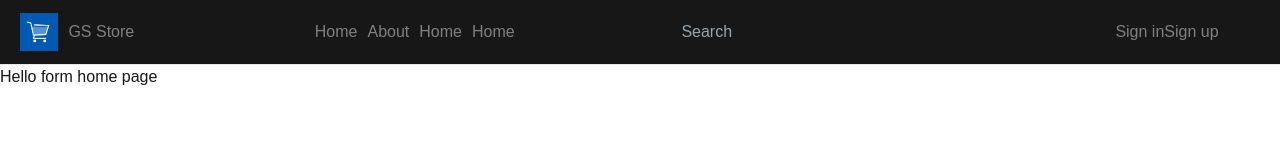
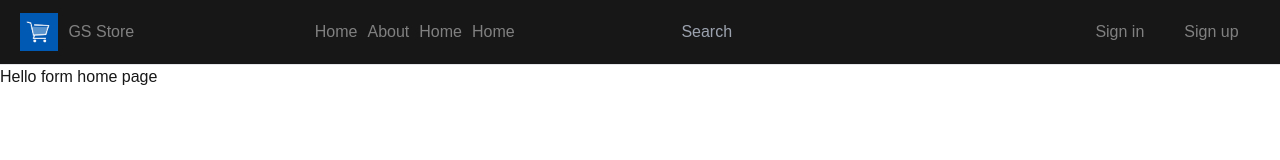
Before and after one commit to GS-719/GS-Store, a Next.js app: page / in a window 1280 px wide. Shown: the top 160 px of the page. Built offline with nearby package versions, Linux system fonts and the light colour scheme.

Commit message:
Update Navbar.css

```diff
--- a/src/styles/Navbar.css
+++ b/src/styles/Navbar.css
@@ -47,15 +47,15 @@
     text-align: center;
 }
 
-.Button {
+.NavbarButton {
     padding: 10px 15px;
     border: none;
     cursor: pointer;
     font-size: 16px;
-    margin: 0 10px;
+    margin: 0 5px;
     border-radius: 5px;
 }
-.Button:hover {
+.NavbarButton:hover {
     animation-name: Hover;
     animation-duration: 1s;
     animation-fill-mode: forwards;
```
